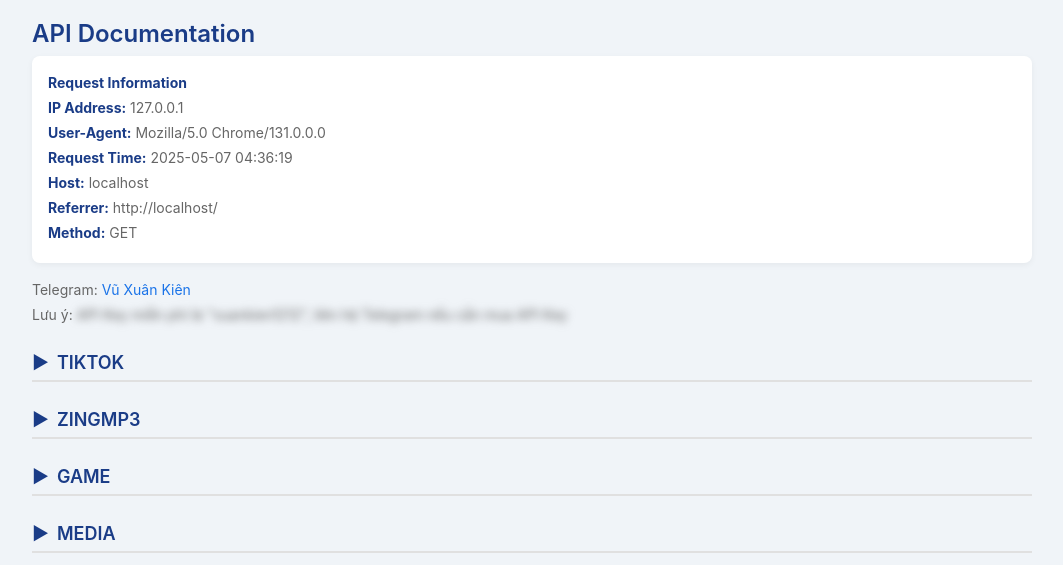
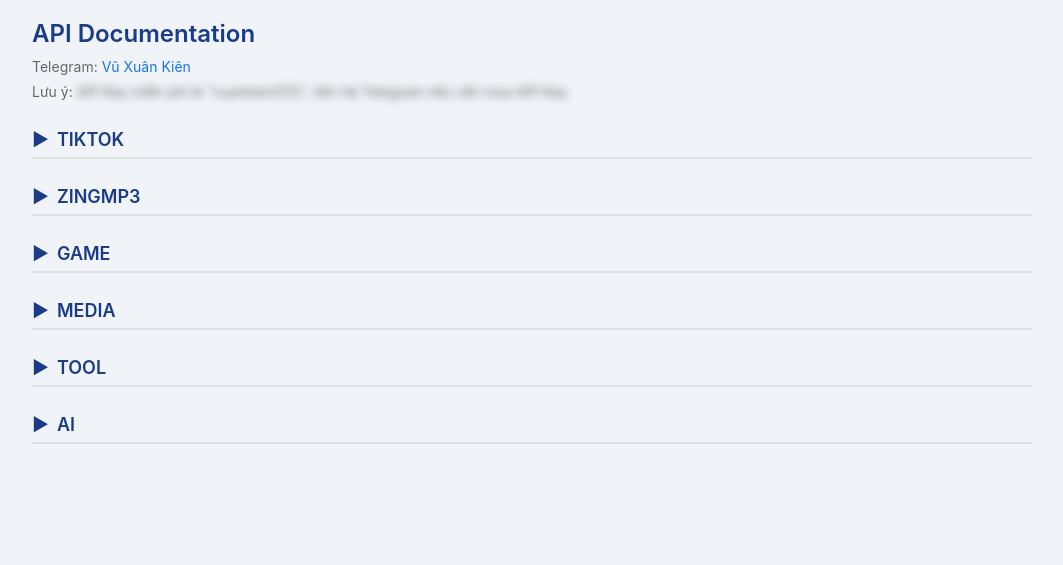
Before and after one commit to Xuankiendev/api-kiendev, a Flask app: page / in a window 1280 px wide. Shown: the top 565 px of the page, without its empty margins (108-1171 px from the left). Run offline with Flask 3, Linux system fonts and the light colour scheme.

Commit message:
Update index.html

```diff
--- a/templates/index.html
+++ b/templates/index.html
@@ -29,7 +29,7 @@
             color: #1a3c87;
             margin-bottom: 0.25rem;
         }
-        .telegram, .api-key, .request-info {
+        .telegram, .api-key {
             font-size: 0.875rem;
             color: #666;
             margin-bottom: 0.25rem;
@@ -157,33 +157,11 @@
             background: #228B22;
             transform: scale(1.05);
         }
-        .request-info {
-            background: #fff;
-            padding: 1rem;
-            border-radius: 0.5rem;
-            box-shadow: 0 2px 6px rgba(0, 0, 0, 0.05);
-            margin-bottom: 1rem;
-        }
-        .request-info p {
-            margin: 0.25rem 0;
-        }
-        .request-info strong {
-            color: #1a3c87;
-        }
     </style>
 </head>
 <body>
     <div class="container">
         <h1>API Documentation</h1>
-        <div class="request-info">
-            <strong>Request Information</strong>
-            <p><strong>IP Address:</strong> {{ request_info.ip_address }}</p>
-            <p><strong>User-Agent:</strong> {{ request_info.user_agent }}</p>
-            <p><strong>Request Time:</strong> {{ request_info.request_time }}</p>
-            <p><strong>Host:</strong> {{ request_info.host }}</p>
-            <p><strong>Referrer:</strong> {{ request_info.referrer }}</p>
-            <p><strong>Method:</strong> {{ request_info.method }}</p>
-        </div>
         <div class="telegram">Telegram: <a href="https://t.me/deptraiaiyeu" target="_blank">Vũ Xuân Kiên</a></div>
         <div class="api-key">Lưu ý: <span class="key-text" onclick="this.classList.toggle('revealed')">API Key miễn phí là "xuankien1212", liên hệ Telegram nếu cần mua API Key</span></div>
 
@@ -197,7 +175,6 @@
                     <th>Params / Query</th>
                     <th>Status</th>
                     <th></th>
-
                 </tr>
             </thead>
             <tbody>
```
